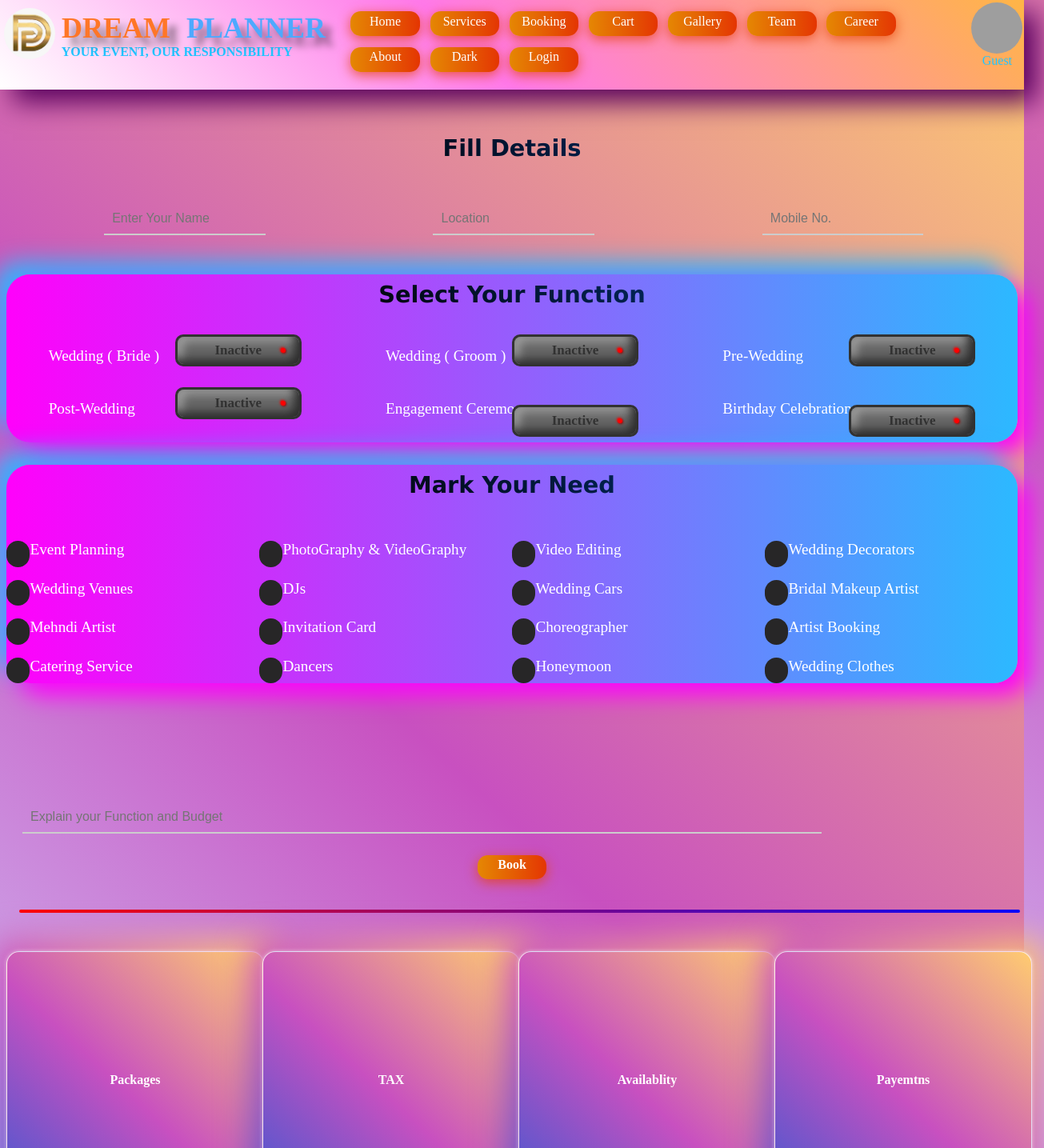
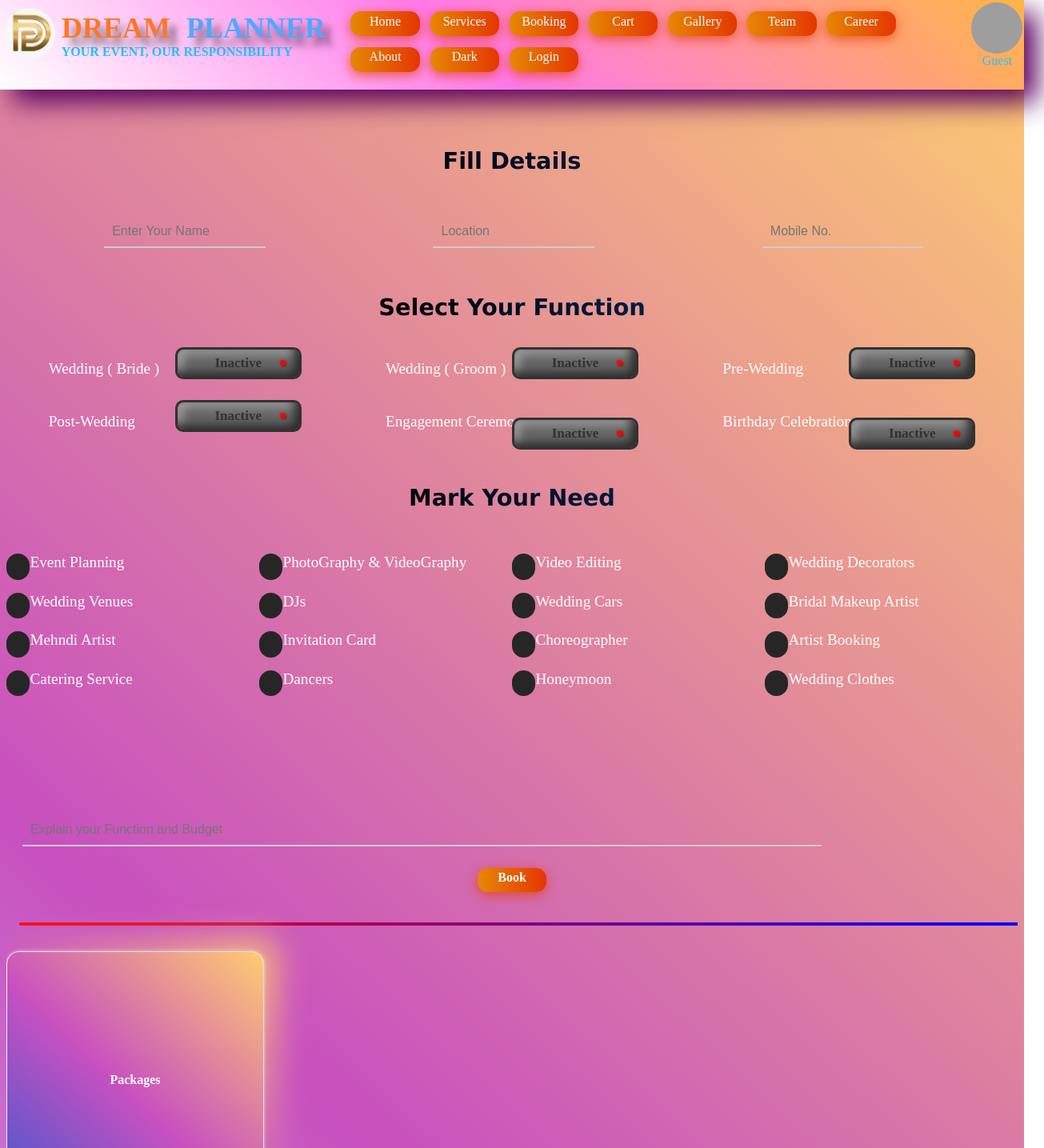
Before and after one commit to aryanbaba4199/DP, a Next.js app: page /DP/booking in a window 1280 px wide. Shown: the top 1435 px of the page at 80% size, 1305 px wide, since content can reach past the window. Built offline with nearby package versions, Linux system fonts and the light colour scheme; no server answers; grey boxes are pictures that could not be loaded; a web font is replaced by a local one.

Commit message:
color fixed

```diff
--- a/pages/DP/booking.jsx
+++ b/pages/DP/booking.jsx
@@ -17,7 +17,6 @@ const WeddingBooking = () => {
   const [services, setServices] = useState([]);
   const [bookingConfirmed, setBookingConfirmed] = useState(false);
   const [msg, setmsg] = useState("");
-
 
   // ----------sign in warnings --------------------
 
@@ -147,7 +146,7 @@ const WeddingBooking = () => {
 
   //_________________Handling Booking Information _____________
   const handleBook = async () => {
-    if (session){
+    if (session) {
       toast("Booking In process...");
 
       setBookingConfirmed(true);
@@ -195,14 +194,14 @@ const WeddingBooking = () => {
       } catch (error) {
         console.error("Error:", error);
       }
-  }
-  else{
+    } else {
       toast.error(
         <>
           <p>Sign in mandatory for Booking...</p>
 
-      <button className="bio btn-support" onClick={() => signIn()}>Sign in</button>
-
+          <button className="bio btn-support" onClick={() => signIn()}>
+            Sign in
+          </button>
         </>
       );
     }
@@ -212,7 +211,7 @@ const WeddingBooking = () => {
     <>
       <Header />
       <div className="homeblank"></div>
-      <div className="whole-booking">
+      <div className="wholecontainer">
         <div className="userdetail">
           <h2 className="title">Fill Details</h2>
         </div>
@@ -266,7 +265,7 @@ const WeddingBooking = () => {
           </div>
         </div>
 
-        <div className="card">
+        <div className="bookingcontainer">
           <h3 className="title">Select Your Function</h3>
           <div className="services-div">
             {functionType.map((fn, index) => (
@@ -287,7 +286,7 @@ const WeddingBooking = () => {
           </div>
         </div>
 
-        <div className="bookingcontainer card">
+        <div className="bookingcontainer">
           <h3 className="title">Mark Your Need</h3>
           <div className="bookservices">
             {availableServices.map((service, index) => (
@@ -330,7 +329,7 @@ const WeddingBooking = () => {
           </h2>
         </div>
         <div className="line"></div>
-        <div className="pg-bottom-holder">
+        <div className="">
           <div>
             <div className="myCard">
               <div className="innerCard">
@@ -351,7 +350,7 @@ const WeddingBooking = () => {
               </div>
             </div>
           </div>
-          <div>
+          <div className="">
             <div className="myCard">
               <div className="innerCard">
                 <div className="frontSide">
@@ -364,7 +363,7 @@ const WeddingBooking = () => {
               </div>
             </div>
           </div>
-          <div>
+          <div className="user-data-container">
             <div className="myCard">
               <div className="innerCard">
                 <div className="frontSide">
@@ -405,7 +404,7 @@ const WeddingBooking = () => {
           </div>
         </div>
         <div className="line"></div>
-        <Bottom/>
+        <Bottom />
 
         <ToastContainer />
       </div>
--- a/pages/DP/themes.jsx
+++ b/pages/DP/themes.jsx
@@ -2,16 +2,15 @@ import React, { useState, useEffect } from "react";
 import PostForm from "../Admin/postform";
 
 import axios from "axios";
-import Header from "../Home/header"
-import {useSession} from "next-auth/react"
-
+import Header from "../Home/header";
+import { useSession } from "next-auth/react";
 
 function Posts() {
-  const {data : session} = useSession();
+  const { data: session } = useSession();
   const [posts, setPosts] = useState([]);
 
   let useremail = "";
-  if(session){
+  if (session) {
     useremail = session.user.email;
   }
   const fetchPosts = async () => {
@@ -28,23 +27,20 @@ function Posts() {
     }
   };
 
-
   //______________Deleteing Post ____________
   const deletePost = async (dID) => {
-    try{
+    try {
       const response = await axios.delete(`/api/postHandler?did=${dID}`);
-        if(response.status===200){
+      if (response.status === 200) {
         console.log("Post deleted successfully");
         fetchPosts();
-        }
-        else{
+      } else {
         console.log("Error deleting post");
       }
-
-    }catch (error) {
+    } catch (error) {
       console.error("Error deleting post");
     }
-  }
+  };
 
   useEffect(() => {
     fetchPosts();
@@ -53,7 +49,7 @@ function Posts() {
   const handleSubmit = async (post) => {
     try {
       const response = await axios.post("/api/postHandler", {
-        post
+        post,
       });
 
       if (response.status === 200) {
@@ -70,16 +66,16 @@ function Posts() {
   const allowedEmails = [
     "aryanbaba4199@gmail.com",
     "dreamplanner4199@gmail.com",
-    "an.rajdubey@gmail.com"
+    "an.rajdubey@gmail.com",
   ];
 
   return (
     <>
-    <Header/>
+      <Header />
       <div className="homeblank"></div>
-      <div className="glimpseblank"></div>
+      <div className="wholecontainer">
         <div className="create-container">
-        {session && allowedEmails.includes(useremail)  && (
+          {session && allowedEmails.includes(useremail) && (
             <>
               <h1>Create a Post</h1>
               <PostForm onSubmit={handleSubmit} />
@@ -88,22 +84,22 @@ function Posts() {
         </div>
         <div className="glimpse-container">
           <h1 className="dream">Glimpse</h1>
-        <div className="post-container">
-          <div className="gpextrablank"></div>
+
+
             {posts.map((post) => (
-
-            <div key={post._id} className="card3">
-
+              <div key={post._id} className="myCard">
                 <img src={post.image} alt="Post" className="glimpse-pic" />
-              <p className="heading">{post.header}
+                <p className="heading">
+                  {post.header}
                   <img
                     src="https://cdn-icons-png.flaticon.com/256/6861/6861362.png"
                     className="delete-logo"
-                    onClick={() =>deletePost(post._id)}
+                    onClick={() => deletePost(post._id)}
                   />
                 </p>
               </div>
             ))}
+
         </div>
       </div>
     </>
--- a/pages/Helper/slider.jsx
+++ b/pages/Helper/slider.jsx
@@ -47,7 +47,7 @@ function FeedbackForm() {
     <>
       <div>
         <p className="title">Please rate your experience </p>
-        <div className="s1 div-shadow star-container">
+        <div className="card4 div-shadow star-container">
           <div className="star-container ">
             {Array.from({ length: 5 }, (_, index) => (
               <img
@@ -67,9 +67,10 @@ function FeedbackForm() {
               value={feedback}
               onChange={(e) => setfeedback(e.target.value)}
             ></input>
-            <label for="input-field" className="input-label follow">
+            <label for="input-field" className=" follow">
               Share Your Experience
             </label>
+
 
             <span className="input-highlight"></span>
             <p className="bio btn-support " onClick={feedbackSubmit}>
--- a/styles/global.css
+++ b/styles/global.css
@@ -21,7 +21,6 @@
     --color-black : #2992f4;
     --color-goldenrod : #e74900;
     --color-pink : #ff078f;
-
     background: linear-gradient(43deg, rgb(207, 212, 255) 0%, rgb(200, 80, 192) 46%, rgb(255, 204, 112) 100%);
   }
 
@@ -257,6 +256,9 @@
     .card2{
       width: 98% !important;
       margin-left: 0rem !important;
+    }
+    .card4{
+      width: 94% !important;
     }
     .box1{
       width: 70% !important;
@@ -559,7 +561,10 @@
     }
     .myCard{
       width: 100% !important;
-      height: 22rem !important;
+      height: 23rem !important;
+    }
+    .myCard1{
+
     }
 
     .wholecontainer {
@@ -726,6 +731,12 @@
   font-size: 1.8rem;
   font-weight: bold;
   font-family: Verdana, Geneva, Tahoma, sans-serif;
+  }
+  .title4{
+    font-size: 1.3rem;
+    color: #242426;
+    font-weight: 520;
+    word-spacing: 3px;
   }
 
   .innerCard {
@@ -1112,6 +1123,7 @@
   }
 
 
+
  }
 
  /*_________Team Card _________*/
@@ -1379,6 +1391,7 @@ border-radius: 2rem;
 .glimpse-pic{
   border-radius: 1rem;
   height: 30rem;
+  width: 100%;
 }
 .card3 {
   position: relative;
```
Also changed, not shown: pages/DP/about.jsx (+4 -4 lines). Lines whose indentation alone changed are shown as unchanged.
